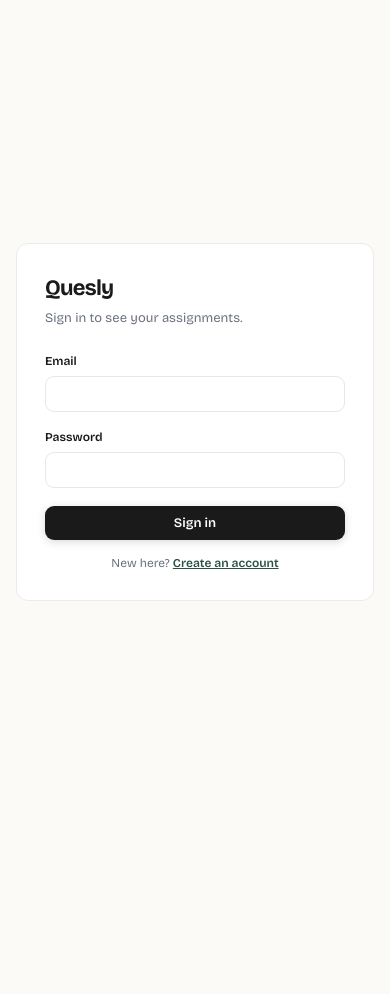
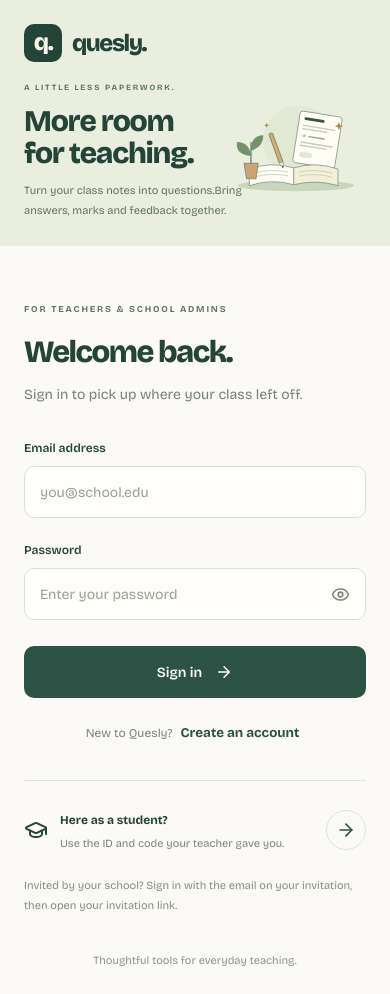
Before and after one commit to imranrkhan13/vedai, a Next.js app in the folder frontend/: page /login in a window 390 px wide. Before the commit the page ends 844 px from the top, so only its background shows below. Built offline with nearby package versions, Linux system fonts and the light colour scheme.

Commit message:
Add illustrated responsive login page with green theme

```diff
--- a/frontend/app/login/page.tsx
+++ b/frontend/app/login/page.tsx
@@ -1,5 +1,8 @@
 'use client';
 import { useState } from 'react';
+import Link from 'next/link';
+import { ArrowRight, Eye, EyeOff, BookOpen, GraduationCap } from 'lucide-react';
+import './login.css';
 import { useRouter } from 'next/navigation';
 import toast from 'react-hot-toast';
 import { api, auth } from '@/lib/api';
@@ -10,6 +13,7 @@ export default function LoginPage() {
   const [email, setEmail] = useState('');
   const [password, setPassword] = useState('');
   const [busy, setBusy] = useState(false);
+  const [showPassword, setShowPassword] = useState(false);
 
   const submit = async (e: React.FormEvent) => {
     e.preventDefault();
@@ -26,27 +30,35 @@ export default function LoginPage() {
   };
 
   return (
-    <div style={{ minHeight: '100vh', display: 'flex', alignItems: 'center', justifyContent: 'center', padding: 16 }}>
-      <form onSubmit={submit} className="card" style={{ width: '100%', maxWidth: 380, padding: 28 }}>
-        <h1 style={{ fontSize: 22, fontWeight: 700, marginBottom: 4 }}>Quesly</h1>
-        <p style={{ fontSize: 13, color: 'var(--gray-500)', marginBottom: 20 }}>
-          {mode === 'login' ? 'Sign in to see your assignments.' : 'Create a free teacher account. Your papers stay private to you.'}
-        </p>
-        <label htmlFor="teacher-email" style={{ fontSize: 12, fontWeight: 600 }}>Email</label>
-        <input id="teacher-email" className="input" type="email" required autoComplete="email" value={email} onChange={e => setEmail(e.target.value)} style={{ marginBottom: 12, marginTop: 4 }} />
-        <label htmlFor="teacher-password" style={{ fontSize: 12, fontWeight: 600 }}>Password</label>
-        <input id="teacher-password" className="input" type="password" required minLength={8} autoComplete={mode === 'login' ? 'current-password' : 'new-password'} value={password} onChange={e => setPassword(e.target.value)} style={{ marginTop: 4 }} />
-        {mode === 'register' && <p style={{ fontSize: 11, color: 'var(--gray-500)', marginTop: 4 }}>At least 8 characters.</p>}
-        <button className="btn btn-primary" type="submit" disabled={busy} style={{ width: '100%', marginTop: 18, justifyContent: 'center' }}>
-          {busy ? 'Please wait...' : mode === 'login' ? 'Sign in' : 'Create account'}
-        </button>
-        <p style={{ fontSize: 12, marginTop: 14, textAlign: 'center', color: 'var(--gray-500)' }}>
-          {mode === 'login' ? 'New here? ' : 'Already have an account? '}
-          <a href="#" onClick={e => { e.preventDefault(); setMode(mode === 'login' ? 'register' : 'login'); }} style={{ color: 'var(--orange, #2c5145)', fontWeight: 600 }}>
-            {mode === 'login' ? 'Create an account' : 'Sign in'}
-          </a>
-        </p>
-      </form>
-    </div>
+    <main className="login-page">
+      <section className="login-story" aria-label="Welcome to Quesly">
+        <Link href="/" className="login-brand"><span>q.</span>quesly.</Link>
+        <div className="login-story-copy"><p className="login-kicker">A LITTLE LESS PAPERWORK.</p><h1>More room<br/>for teaching.</h1><p>Turn your class notes into questions.<br/>Bring answers, marks and feedback together.</p></div>
+        <svg className="login-illustration" viewBox="0 0 600 410" role="img" aria-labelledby="login-art-title"><title id="login-art-title">Illustration of a teacher’s desk with an open notebook, question paper and a growing plant</title>
+          <ellipse cx="300" cy="367" rx="250" ry="24" fill="#c8d6bb"/>
+          <circle cx="310" cy="175" r="151" fill="#e1e9d5"/>
+          <g className="login-floating-paper" transform="rotate(9 377 164)"><rect x="302" y="57" width="182" height="223" rx="12" fill="#fffdf5" stroke="#325745" strokeWidth="2"/><rect x="324" y="81" width="87" height="12" rx="6" fill="#325745"/><path d="M324 117h136M324 131h101M324 189h136M324 203h109" stroke="#c3cfb7" strokeWidth="6" strokeLinecap="round"/><circle cx="334" cy="161" r="9" fill="#dce9d0"/><path d="m330 161 3 3 6-7" stroke="#325745" strokeWidth="2" fill="none"/><path d="M354 161h67" stroke="#95ac83" strokeWidth="6" strokeLinecap="round"/><rect x="325" y="230" width="55" height="23" rx="11" fill="#e0e9d5"/></g>
+          <path d="M100 296q95-34 190-5v72q-95-28-190 4z" fill="#fffdf5" stroke="#325745" strokeWidth="2"/><path d="M290 291q95-29 190 5v71q-95-28-190-4z" fill="#f4efd9" stroke="#325745" strokeWidth="2"/><path d="M290 291v72M121 313q70-19 145-5M121 330q70-19 145-5M314 309q70-15 142 5M314 326q70-15 142 5" stroke="#b8c8ac" strokeWidth="3" fill="none"/>
+          <path d="M107 280v-99" stroke="#325745" strokeWidth="4"/><path d="M107 240q-67-4-60-60 54 1 60 60M107 217q-2-65 53-66 1 50-53 66" fill="#739268"/><path d="M77 271h61l-9 67H88z" fill="#c8a671" stroke="#325745" strokeWidth="2"/>
+          <g transform="rotate(-20 225 226)"><rect x="213" y="136" width="17" height="135" rx="5" fill="#d0ad70" stroke="#325745" strokeWidth="2"/><path d="m213 271 8 23 9-23" fill="#fffdf5" stroke="#325745" strokeWidth="2"/><path d="m218 285 3 9 4-9" fill="#325745"/></g>
+          <path d="m479 107 5-13 5 13 13 5-13 5-5 13-5-13-13-5zM171 105l3-8 3 8 8 3-8 3-3 8-3-8-8-3z" fill="#b38e4e"/>
+        </svg>
+        <div className="login-story-footer"><BookOpen size={17}/><span>Your notes. Your class. Your final say.</span></div>
+      </section>
+      <section className="login-form-panel">
+        <Link href="/" className="login-back">← Back to Quesly</Link>
+        <div className="login-form-wrap"><p className="login-kicker">FOR TEACHERS & SCHOOL ADMINS</p><h2>{mode === 'login' ? 'Welcome back.' : 'Let’s get you started.'}</h2><p className="login-intro">{mode === 'login' ? 'Sign in to pick up where your class left off.' : 'Create your account and prepare your first paper.'}</p>
+        <form onSubmit={submit}>
+          <label htmlFor="teacher-email">Email address</label><input id="teacher-email" type="email" required autoComplete="email" placeholder="you@school.edu" value={email} onChange={e => setEmail(e.target.value)} disabled={busy}/>
+          <label htmlFor="teacher-password">Password</label><div className="login-password"><input id="teacher-password" type={showPassword?'text':'password'} required minLength={8} autoComplete={mode === 'login' ? 'current-password' : 'new-password'} placeholder={mode==='register'?'Choose at least 8 characters':'Enter your password'} value={password} onChange={e=>setPassword(e.target.value)} disabled={busy}/><button type="button" aria-label={showPassword?'Hide password':'Show password'} aria-pressed={showPassword} onClick={()=>setShowPassword(!showPassword)}>{showPassword?<EyeOff size={19}/>:<Eye size={19}/>}</button></div>
+          {mode==='register'&&<p className="login-hint">Use at least 8 characters.</p>}
+          <button className="login-submit" type="submit" disabled={busy}>{busy?'Please wait…':mode==='login'?'Sign in':'Create account'}<ArrowRight size={18}/></button>
+          <p className="login-switch">{mode==='login'?'New to Quesly?':'Already have an account?'} <button type="button" disabled={busy} onClick={()=>{setMode(mode==='login'?'register':'login');setShowPassword(false);}}>{mode==='login'?'Create an account':'Sign in'}</button></p>
+        </form>
+        <div className="login-student"><GraduationCap size={24}/><div><strong>Here as a student?</strong><p>Use the ID and code your teacher gave you.</p></div><Link href="/student" aria-label="Open student sign in"><ArrowRight size={20}/></Link></div>
+        <p className="login-school-note">Invited by your school? Sign in with the email on your invitation, then open your invitation link.</p>
+        </div><p className="login-bottom">Thoughtful tools for everyday teaching.</p>
+      </section>
+    </main>
   );
 }
```
Also changed, not shown: frontend/app/login/login.css (added).
